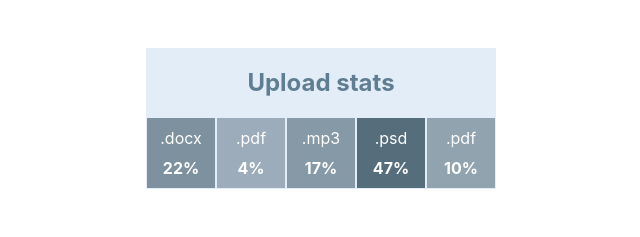
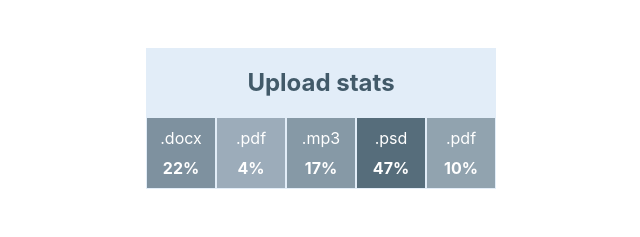
Before and after one commit to YuliaTsveleva/goit-react-hw-01-components, a React (Create React App) app: page / in a window 1280 px wide. Shown: the part 359-596 px from the top of the page, without its empty margins (319-959 px from the left). Built offline with nearby package versions, Linux system fonts and the light colour scheme.

Commit message:
fixed statistics styles

```diff
--- a/src/components/Statistics/Statistics.module.css
+++ b/src/components/Statistics/Statistics.module.css
@@ -5,7 +5,7 @@
   width: 350px;
   margin: 0 auto 50px;
   background-color: rgb(226, 237, 248);
-  color: rgba(29, 68, 92, 0.658);
+  color: rgb(66, 90, 105);
 }
 
 .title {
```
